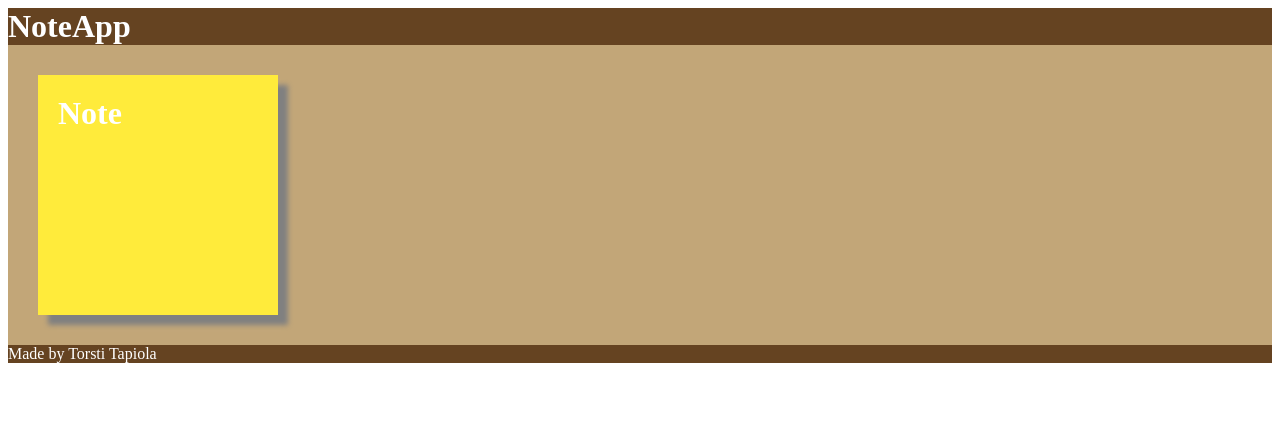
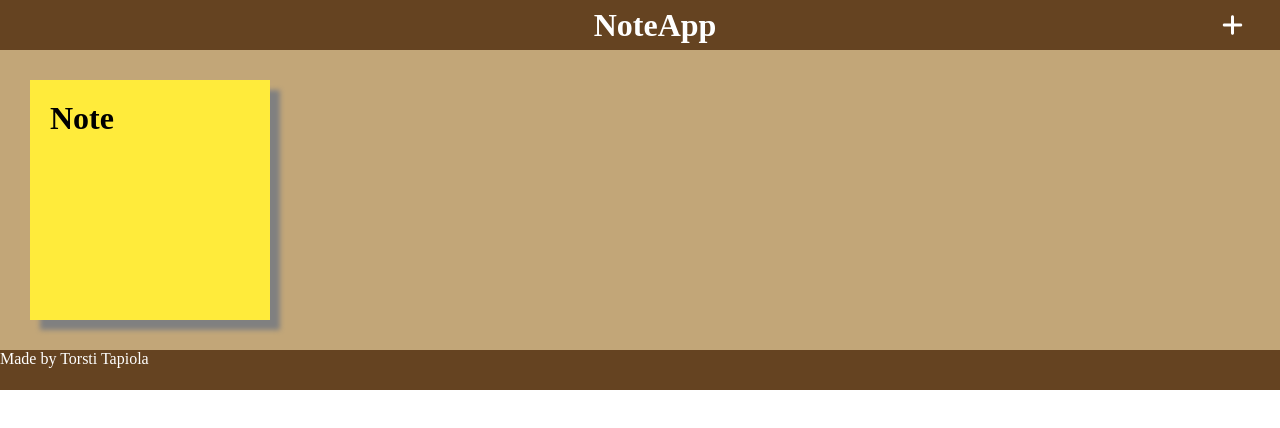
Before and after one commit to tapiotorsti/noteapp, a Vue app: page / in a window 1280 px wide. Shown: the top 428 px of the page. Built offline with nearby package versions, Linux system fonts and the light colour scheme.

Commit message:
Style changes header, Add-button added

```diff
--- a/package.json
+++ b/package.json
@@ -1,5 +1,5 @@
 {
-  "name": " noteapp",
+  "name": "noteapp",
   "version": "0.0.0",
   "private": true,
   "scripts": {
@@ -10,6 +10,9 @@
     "format": "prettier --write src/"
   },
   "dependencies": {
+    "@fortawesome/fontawesome-svg-core": "^6.4.2",
+    "@fortawesome/free-solid-svg-icons": "^6.4.2",
+    "@fortawesome/vue-fontawesome": "^3.0.3",
     "pinia": "^2.1.6",
     "vue": "^3.3.4",
     "vue-router": "^4.2.4"
--- a/src/assets/main.scss
+++ b/src/assets/main.scss
@@ -0,0 +1,4 @@
+* {
+    margin: 0;
+    padding: 0;
+}
--- a/src/assets/notefooter.scss
+++ b/src/assets/notefooter.scss
@@ -1,5 +1,6 @@
 footer {
     background-color: #654321; /* This is a dark brown color */
+    height: 40px;
   }
 
 p {
--- a/src/assets/noteheader.scss
+++ b/src/assets/noteheader.scss
@@ -1,7 +1,26 @@
 header {
-    background-color: #654321;
+  display: flex;
+  align-items: center;
+  justify-content: center;
+  background-color: #654321;
+  height: 50px;
   }
-  h1 {
+
+  header h1 {
+    color: #fff;
+    display: inline-block;
+    margin-left: 30px;
+  }
+
+  .add-button {
+    position: absolute;
+    right: 30px;
+    padding: 7px;
+    font-size: 24px;
     color: #ffffff;
-    margin: 0;
   }
+
+  .add-button:hover {
+    color: #aaa;
+    cursor: pointer;
+  }
--- a/src/components/NoteHeader.vue
+++ b/src/components/NoteHeader.vue
@@ -1,12 +1,22 @@
 <template>
-    <header>
-      <h1>NoteApp</h1>
-    </header>
-  </template>
+  <header>
+    <h1>NoteApp</h1>
+    <font-awesome-icon class="add-button" icon="plus" />
+  </header>
+</template>
 
 <script>
+import { library } from '@fortawesome/fontawesome-svg-core'
+import { faPlus } from '@fortawesome/free-solid-svg-icons'
+import { FontAwesomeIcon } from '@fortawesome/vue-fontawesome'
+
+library.add(faPlus)
+
 export default {
-  name: 'NoteHeader'
+name: 'NoteHeader',
+components: {
+  FontAwesomeIcon
+}
 }
 </script>
 
```
Also changed, not shown: 1 other file (tests, documents, lock files or other folders).
